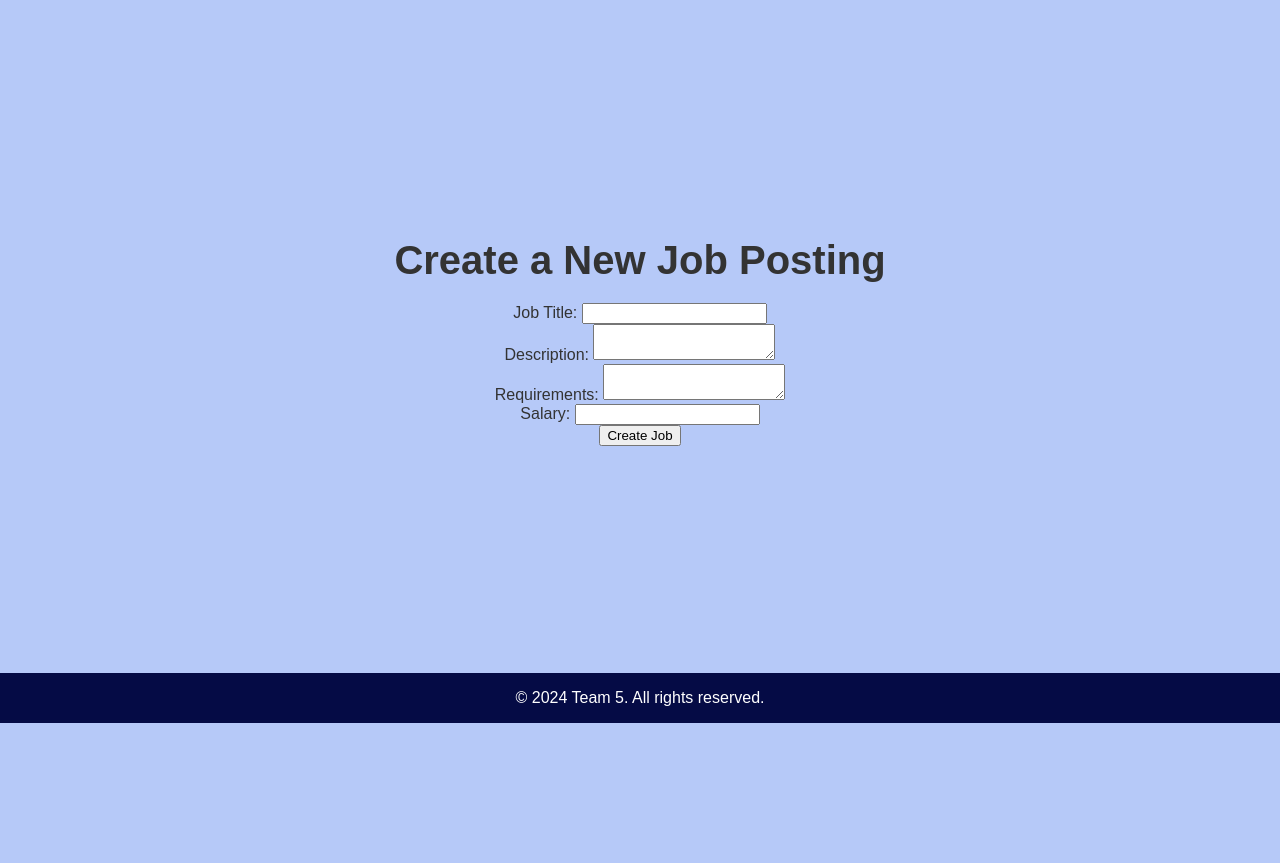
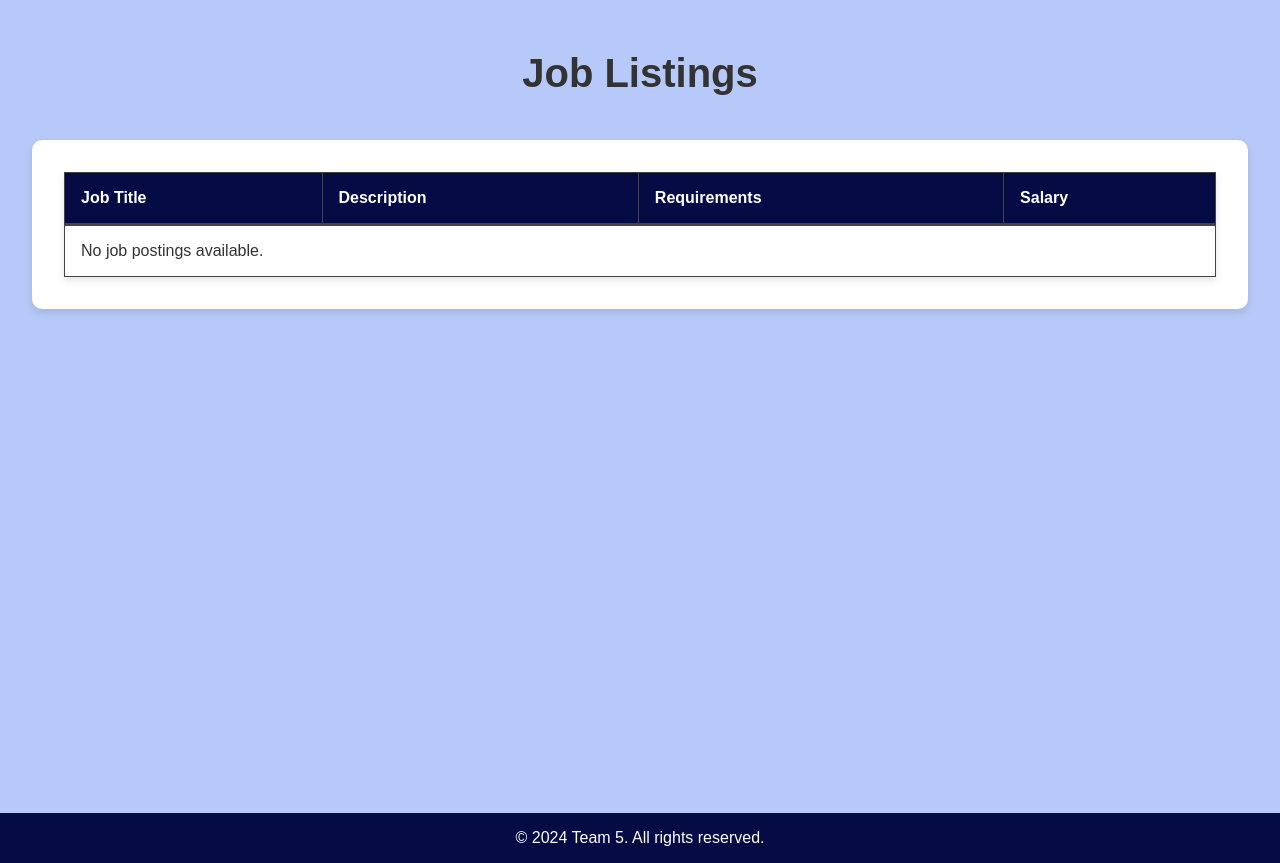
Before and after one commit to CS-UCY-EPL343/epl343.winter24.team5, a PHP site: page /jobs.php in a window 1280 px wide. Shown: the part 50-913 px from the top of the page. Before the commit the page ends 773 px from the top, so only its background shows below. Run offline with PHP 8.4, Linux system fonts and the light colour scheme.

Commit message:
modified jobs.php and style.css

```diff
--- a/jobs.php
+++ b/jobs.php
@@ -1,6 +1,10 @@
 <?php
 require_once 'navbar.php';
 //require_once 'session_check.php';
+
+if (session_status() === PHP_SESSION_NONE) {
+    session_start();
+}
 
 // Check if user is logged in and if they are an admin
 // if (!isset($_SESSION['user_id']) || $_SESSION['role'] !== 'admin') {
@@ -9,20 +13,17 @@ require_once 'navbar.php';
 //     exit();
 // }
 
-// Handle form submission to create a new job
-if ($_SERVER['REQUEST_METHOD'] === 'POST') {
-    $jobTitle = $_POST['job_title'] ?? '';
-    $description = $_POST['description'] ?? '';
-    $requirements = $_POST['requirements'] ?? '';
-    $salary = $_POST['salary'] ?? '';
+// Fetch jobs from the database
+// Assuming you have a database connection established
+//require_once 'db_connection.php';
 
-    // Here you would typically add code to validate inputs and insert the job into the database
-    // For example:
-    // $db->insertJob($jobTitle, $description, $requirements, $salary);
-
-    // Redirect to the jobs list or show a success message (this is just a placeholder)
-    $message = "Job successfully created!";
-}
+// $jobs = [];
+// try {
+//     $stmt = $db->query("SELECT job_title, description, requirements, salary FROM jobs");
+//     $jobs = $stmt->fetchAll(PDO::FETCH_ASSOC);
+// } catch (PDOException $e) {
+//     echo "Error: " . $e->getMessage();
+// }
 ?>
 
 <!DOCTYPE html>
@@ -31,37 +32,43 @@ if ($_SERVER['REQUEST_METHOD'] === 'POST') {
 <head>
     <meta charset="UTF-8">
     <meta name="viewport" content="width=device-width, initial-scale=1.0">
-    <title>Create New Job - Bank IT Department</title>
+    <title>Job Listings - Bank IT Department</title>
     <link rel="stylesheet" href="styles.css">
 </head>
 
 <body>
     <!-- Main Content -->
-    <div class="wrapper1">
-        <div class="hero1">
-            <h1>Create a New Job Posting</h1>
-            <?php if (isset($message)): ?>
-                <p class="success-message"><?php echo htmlspecialchars($message); ?></p>
-            <?php endif; ?>
-            <form action="jobs.php" method="post">
-                <div class="form-group">
-                    <label for="job_title">Job Title:</label>
-                    <input type="text" id="job_title" name="job_title" required>
-                </div>
-                <div class="form-group">
-                    <label for="description">Description:</label>
-                    <textarea id="description" name="description" required></textarea>
-                </div>
-                <div class="form-group">
-                    <label for="requirements">Requirements:</label>
-                    <textarea id="requirements" name="requirements" required></textarea>
-                </div>
-                <div class="form-group">
-                    <label for="salary">Salary:</label>
-                    <input type="text" id="salary" name="salary" required>
-                </div>
-                <button type="submit">Create Job</button>
-            </form>
+    <div class="hero1">
+        <h1>Job Listings</h1>
+    </div>
+    <div class="job-wrapper">
+        <div class="job-content-box">
+            <table class="job-listing-table">
+                <thead>
+                    <tr>
+                        <th>Job Title</th>
+                        <th>Description</th>
+                        <th>Requirements</th>
+                        <th>Salary</th>
+                    </tr>
+                </thead>
+                <tbody>
+                    <?php if (!empty($jobs)): ?>
+                        <?php foreach ($jobs as $job): ?>
+                            <tr>
+                                <td><?php echo htmlspecialchars($job['job_title']); ?></td>
+                                <td><?php echo htmlspecialchars($job['description']); ?></td>
+                                <td><?php echo htmlspecialchars($job['requirements']); ?></td>
+                                <td><?php echo htmlspecialchars($job['salary']); ?></td>
+                            </tr>
+                        <?php endforeach; ?>
+                    <?php else: ?>
+                        <tr>
+                            <td colspan="4">No job postings available.</td>
+                        </tr>
+                    <?php endif; ?>
+                </tbody>
+            </table>
         </div>
     </div>
 
--- a/styles.css
+++ b/styles.css
@@ -160,3 +160,46 @@ footer {
 .navbar .users-link {
     margin-right: auto;
 }
+
+/* Wrapper for job page content */
+.job-wrapper {
+    display: flex;
+    align-items: flex-start; /* Align items at the top */
+    justify-content: center;
+    min-height: 84.1vh; /* Ensure the wrapper fills the viewport height */
+}
+
+/* Main content box for job listings */
+.job-content-box {
+    background-color: white;
+    padding: 2em;
+    border-radius: 10px;
+    box-shadow: 0 4px 8px rgba(0, 0, 0, 0.1);
+    width: 90%; /* Cover more screen width */
+    margin-top: 0; /* Remove extra space above the content box */
+    text-align: center;
+}
+
+/* Job listings table with updated border color */
+.job-listing-table {
+    width: 100%;
+    margin: 0;
+    border-collapse: collapse;
+    box-shadow: 0 4px 8px rgba(0, 0, 0, 0.1);
+}
+
+.job-listing-table th, .job-listing-table td {
+    padding: 1em;
+    border: 1px solid #444; /* Darker border for better contrast */
+    text-align: left;
+}
+
+.job-listing-table th {
+    background-color: #050b45;
+    color: white;
+    border-bottom: 3px solid #444; /* Add a thicker border under the header for separation */
+}
+
+.job-listing-table tr:nth-child(even) {
+    background-color: #f2f2f2;
+}
```
